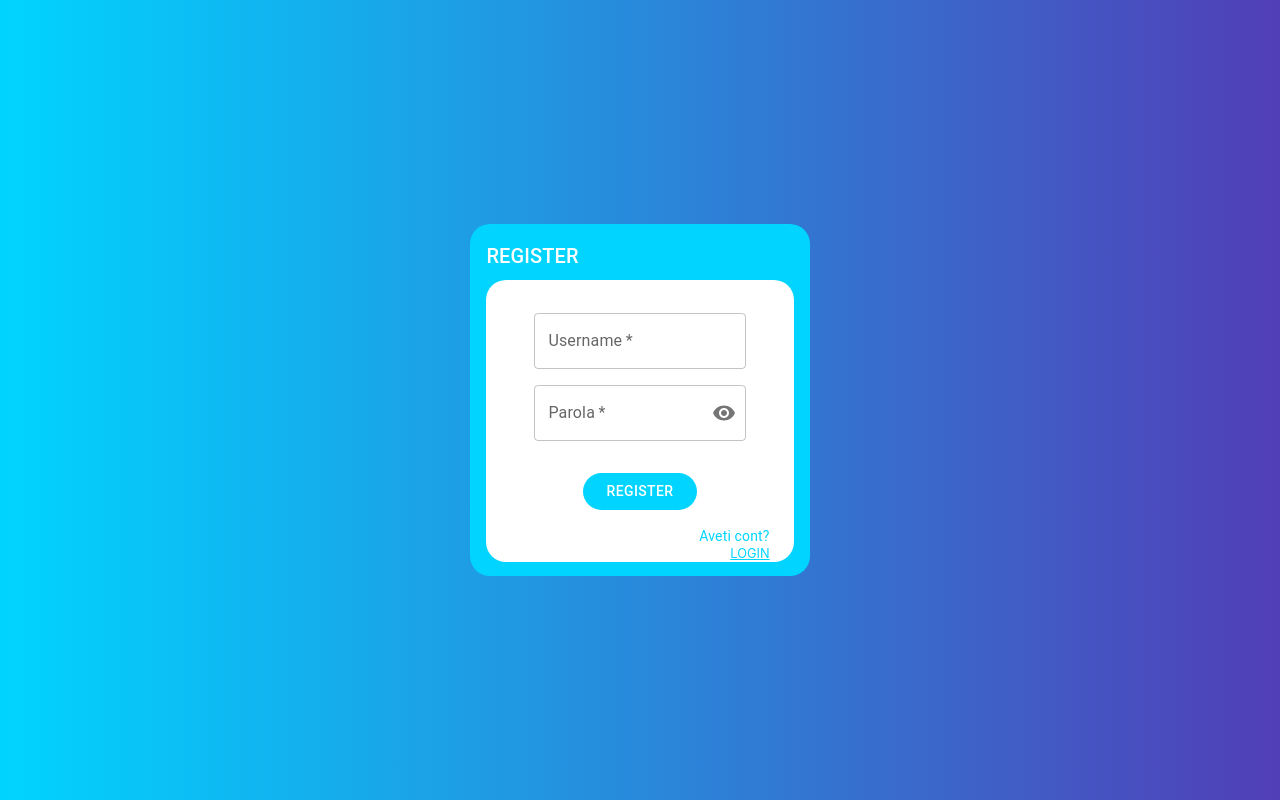
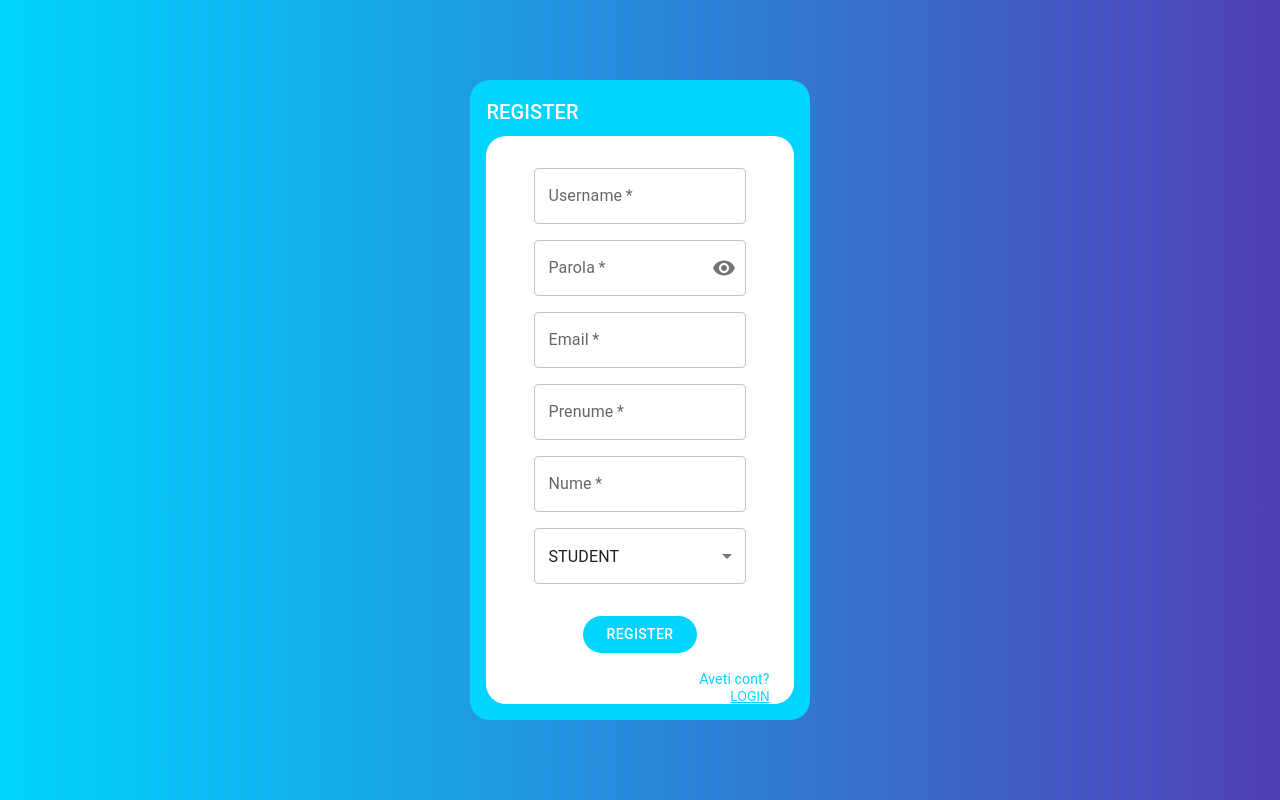
Before and after one commit to georgimarian/diss-frontend, a React (Create React App) app in the folder ui/: page /register in a window 1280 px wide. Built offline with nearby package versions, Linux system fonts and the light colour scheme.

Commit message:
register added, cleaned unused props, changed resize for register and login boxes

```diff
--- a/ui/src/components/CustomForm.tsx
+++ b/ui/src/components/CustomForm.tsx
@@ -25,7 +25,7 @@ const CustomForm = ({
     const theme = useTheme()
     return (<Box
             sx={{
-                height: '40%',
+                minHeight: '40%',
                 width: '24%',
                 borderRadius: 5,
                 bgcolor: accentColor,
--- a/ui/src/pages/Main.tsx
+++ b/ui/src/pages/Main.tsx
@@ -12,8 +12,6 @@ import Settings from './Settings';
 import Menu from 'components/Menu';
 import PrivateRoute from 'utils/PrivateRoute';
 import {
-    getEmptyStudent,
-    getEmptyTeacher,
     parseUser,
 } from '../utils/models/common';
 import {Roles} from '../utils/models/common.enums';
@@ -64,8 +62,6 @@ const Main = () => {
                     element={
                         <PrivateRoute roles={[Roles.STUDENT, Roles.ADMIN]}>
                             <Teachers
-                                teachers={teachers ?? []}
-                                s={user ?? getEmptyStudent()}
                             />
                         </PrivateRoute>
                     }
@@ -74,7 +70,7 @@ const Main = () => {
                     path='/students'
                     element={
                         <PrivateRoute roles={[Roles.TEACHER, Roles.ADMIN]}>
-                            <Students teacher={user ?? getEmptyTeacher()}/>
+                            <Students/>
                         </PrivateRoute>
                     }
                 />
@@ -83,8 +79,6 @@ const Main = () => {
                     element={
                         <PrivateRoute roles={[Roles.TEACHER, Roles.ADMIN]}>
                             <Requests
-                                students={students ?? []}
-                                teacher={user ?? getEmptyTeacher()}
                             />
                         </PrivateRoute>
                     }
--- a/ui/src/pages/Register.tsx
+++ b/ui/src/pages/Register.tsx
@@ -1,31 +1,69 @@
 import CustomForm from "../components/CustomForm";
-import {Box, IconButton, InputAdornment, TextField, useTheme} from "@mui/material";
+import {Box, IconButton, InputAdornment, MenuItem, Select, TextField, useTheme} from "@mui/material";
 import {useState} from "react";
 import {Visibility, VisibilityOff} from "@mui/icons-material";
+import {Admin, Student, Teacher, User} from "../utils/models/common";
+import {enumToString, Roles} from "../utils/models/common.enums";
+import {RequestAPI} from "../utils/connection.config";
+import {useNavigate} from 'react-router-dom';
 
 const Register = () => {
     const theme = useTheme();
 
     const [showPassword, setShowPassword] = useState(false)
-    const [values, setValues] = useState({
+    const [values, setValues] = useState<User>({
         username: '',
         password: '',
+        firstName: '',
+        lastName: '',
+        type: Roles.STUDENT,
+        email: '',
+        id: -1
     });
+    let navigate = useNavigate()
 
-    const handleChange = (prop: string) => (event: React.ChangeEvent<HTMLInputElement>) => {
+    const handleChange = (prop: string) => (event: any) => {
         setValues({...values, [prop]: event.target.value});
+    };
+    const handleChangeMaterial = (prop: string) => (event: any) => {
+        setValues({...values, [prop]: event.target.value});
+    };
+
+    const register = () => {
+        RequestAPI.Register(values).then(loggedUser => {
+            console.log(loggedUser)
+            if (loggedUser) {
+                let userVar: Admin | Teacher | Student;
+                if (loggedUser.type === Roles.STUDENT) {
+                    userVar = loggedUser as Student;
+
+                } else if (loggedUser.type === Roles.TEACHER) {
+                    userVar = loggedUser as Teacher;
+
+                } else {
+                    userVar = loggedUser as Admin;
+                }
+                console.log(userVar)
+                localStorage.setItem('user', JSON.stringify(userVar));
+                //setUser(userVar)
+
+                navigate('/home');
+            }
+        })
     };
 
     return <CustomForm
         accentColor={theme.palette.primary.main}
         title={"REGISTER"}
         buttonLabel={"REGISTER"}
-        buttonAction={() => console.log(values)}
+        buttonAction={() => register()}
         path={'/login'}
         pathLabel={'login'}
         info={'Aveti cont?'}
         content={
-            <Box sx={{p: 4}}>
+            <Box sx={{
+                p: 4,
+            }}>
                 <TextField
                     sx={{width: '100%'}}
                     required
@@ -55,6 +93,47 @@ const Register = () => {
                             </InputAdornment>,
                     }}
                 />
+
+                <TextField
+                    sx={{width: '100%', mt: 2}}
+                    type={"email"}
+                    required
+                    id="outlined-required"
+                    label="Email"
+                    value={values.email}
+                    onChange={handleChange('email')}
+                />
+
+                <TextField
+                    sx={{width: '100%', mt: 2}}
+                    required
+                    id="outlined-required"
+                    label="Prenume"
+                    value={values.firstName}
+                    onChange={handleChange('firstName')}
+                />
+
+                <TextField
+                    sx={{width: '100%', mt: 2}}
+                    required
+                    id="outlined-required"
+                    label="Nume"
+                    value={values.lastName}
+                    onChange={handleChange('lastName')}
+                />
+                <Select
+
+                    sx={{width: '100%', mt: 2}}
+                    id="outlined-required"
+                    value={values.type}
+                    label="Tip"
+                    onChange={handleChange('type')}
+                >
+                    <MenuItem value={0}>{enumToString(Roles.STUDENT)}</MenuItem>
+                    <MenuItem value={1}>{enumToString(Roles.TEACHER)}</MenuItem>
+                    <MenuItem value={2}>{enumToString(Roles.ADMIN)}</MenuItem>
+                </Select>
+
             </Box>
         }/>
 }
--- a/ui/src/pages/Requests.tsx
+++ b/ui/src/pages/Requests.tsx
@@ -19,7 +19,7 @@ import {getEmptyStudent, Student, Teacher, ThesisRequest} from 'utils/models/com
 import { RequestStatus } from 'utils/models/common.enums';
 import { StudentContext, TeacherContext } from '../App';
 
-const Requests = (props: { students: Student[]; teacher: Teacher }) => {
+const Requests = () => {
   const theme = useTheme();
   const { teachers, setTeachers } = useContext(TeacherContext);
   const { students, setStudents } = useContext(StudentContext);
@@ -82,19 +82,19 @@ const Requests = (props: { students: Student[]; teacher: Teacher }) => {
                 sx={{ '&:last-child td, &:last-child th': { border: 0 } }}
               >
                 <TableCell align='center'>
-                  {props.students.find(
+                  {students?.find(
                     (student) => student.id === row.studentId
                   )?.username ?? ''}
                 </TableCell>
                 <TableCell align='center'>
-                  {props.students.find(
+                  {students?.find(
                     (student) => student.id === row.studentId
                   )?.thesisDescription ?? ''}
                 </TableCell>
                 <TableCell align='center'>{row.status}</TableCell>
                 <TableCell align='center'>
-                  {props.teacher.totalPlaces !==
-                    props.teacher.enrolledStudents.length &&
+                  {teacher.totalPlaces !==
+                    teacher.enrolledStudents.length &&
                   row.status === RequestStatus.IN_PROGRESS ? (
                     <>
                       <Button
@@ -102,10 +102,10 @@ const Requests = (props: { students: Student[]; teacher: Teacher }) => {
                         startIcon={<CheckIcon />}
                         onClick={() =>
                           answerRequest(
-                            props.students.find(
+                            students?.find(
                               (student) => student.id === row.studentId
                             ) ?? getEmptyStudent(),
-                            props.teacher,
+                            teacher,
                             row,
                             true
                           )
@@ -116,10 +116,10 @@ const Requests = (props: { students: Student[]; teacher: Teacher }) => {
                         startIcon={<CloseIcon />}
                         onClick={() =>
                           answerRequest(
-                            props.students.find(
+                            students?.find(
                               (student) => student.id === row.studentId
                             ) ?? getEmptyStudent(),
-                            props.teacher,
+                            teacher,
                             row,
                             false
                           )
--- a/ui/src/pages/Teachers.tsx
+++ b/ui/src/pages/Teachers.tsx
@@ -3,13 +3,13 @@ import { Button, Typography } from '@mui/material';
 import AddIcon from '@mui/icons-material/Add';
 
 import AppPage from '../components/AppPage';
-import { Student, Teacher, ThesisRequest } from '../utils/models/common';
+import {parseUser, Student, Teacher, ThesisRequest} from '../utils/models/common';
 import TeachersTable from '../components/TeachersTable';
 import {RequestStatus, Roles} from 'utils/models/common.enums';
 import { StudentContext, TeacherContext } from 'App';
 
-const Teachers = (props: { s: Student; teachers: Teacher[] }) => {
-  const user = JSON.parse(localStorage.getItem('user') || '');
+const Teachers = () => {
+  const user = parseUser()
   const { students, setStudents } = useContext(StudentContext);
   const { teachers, setTeachers } = useContext(TeacherContext);
 
@@ -38,20 +38,18 @@ const Teachers = (props: { s: Student; teachers: Teacher[] }) => {
     setStudents(newStudents);
   };
 
-  console.log(props.s);
+  console.log(user);
 
   const studentContent = () => {
     if (
-      props.s.requestsLeft > 0 ||
-      props.s.requests
-        .map((r) => r.status)
-        .find((x) => x !== RequestStatus.DENIED)
+      user.requestsLeft > 0 ||
+      user.requests
+        .map((r: ThesisRequest) => r.status)
+        .find((x : RequestStatus) => x !== RequestStatus.DENIED)
     )
       return (
         <>
           <TeachersTable
-            rows={props.teachers}
-            student={props.s}
             createRequest={(s: Student, t: Teacher) => createRequest(s, t)}
             view={user.type}
           />
@@ -59,11 +57,11 @@ const Teachers = (props: { s: Student; teachers: Teacher[] }) => {
             Mai ai{' '}
             <Typography
               sx={{
-                color: props.s.requestsLeft < 1 ? 'red' : 'green',
+                color: user.requestsLeft < 1 ? 'red' : 'green',
                 display: 'inline',
               }}
             >
-              {props.s.requestsLeft}
+              {user.requestsLeft}
             </Typography>{' '}
             cereri rămase
           </Typography>
@@ -92,8 +90,6 @@ const Teachers = (props: { s: Student; teachers: Teacher[] }) => {
         studentContent()
       ) : (
         <TeachersTable
-          rows={props.teachers}
-          student={props.s}
           createRequest={(s: Student, t: Teacher) => createRequest(s, t)}
           view={user.type}
         />
```
Also changed, not shown: ui/src/components/TeachersTable.tsx (+8 -11 lines).
